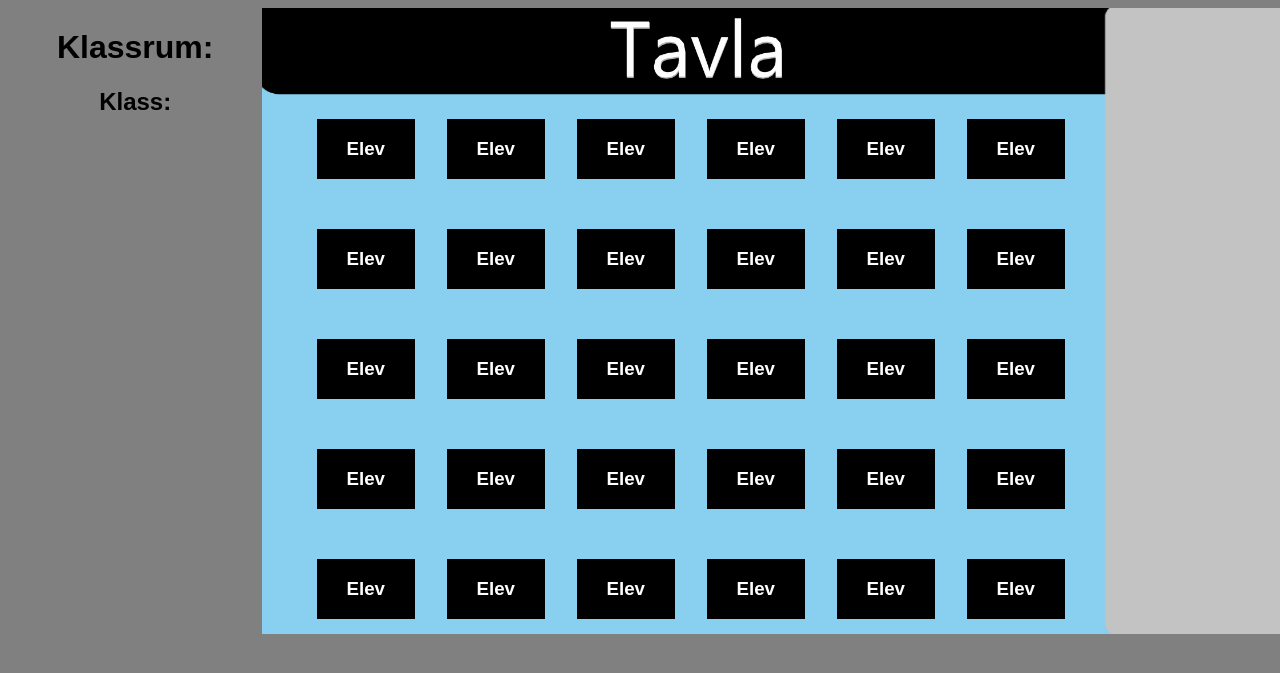
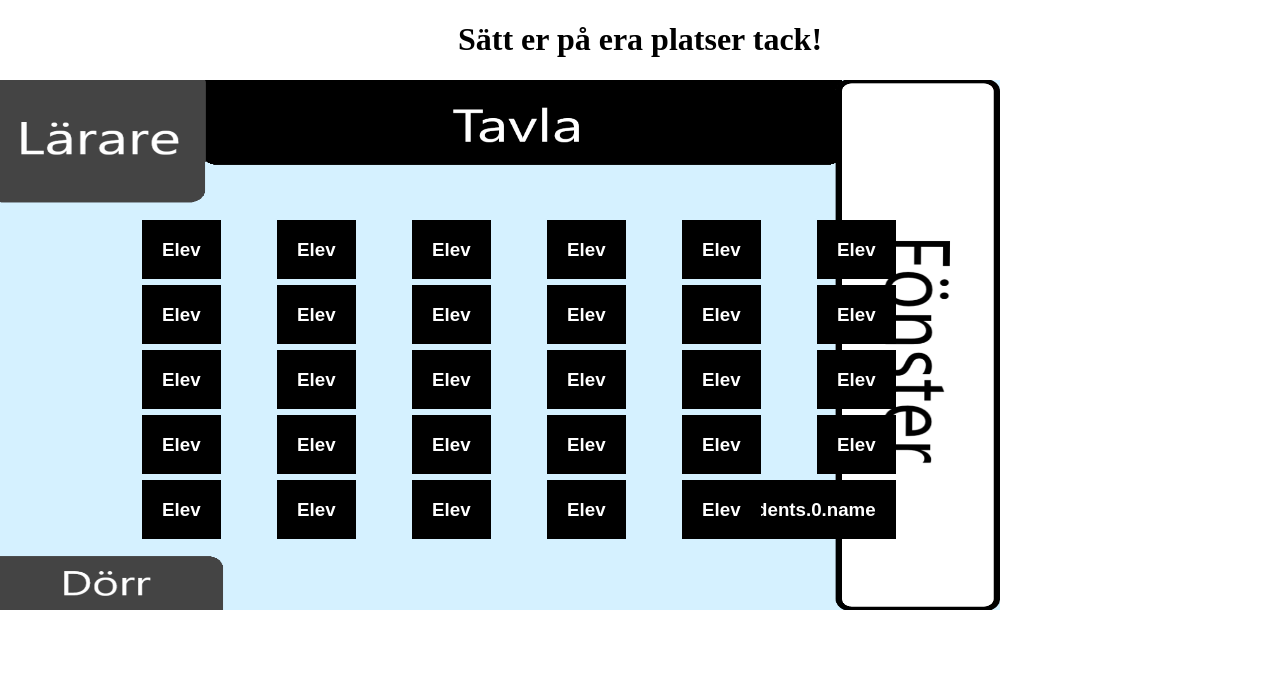
Before and after one commit to martarel/ClassroomSeatGenerator, a Django app: page /b12/1 in a window 1280 px wide. Shown: the top 673 px of the page. Run offline with Django 4.2, Linux system fonts and the light colour scheme; data comes from the database, SQL or seed files in the repository.

Commit message:
Update b12.html

```diff
--- a/classroom/templates/classroom/b12.html
+++ b/classroom/templates/classroom/b12.html
@@ -1,10 +1,10 @@
 {% load static %}<!DOCTYPE html>
 <html lang="en">
   <head>
-    <title>B12</title>
-
+    <meta charset="utf-8">
     <meta name="viewport" content="width=device-width, initial-scale=1" />
     <style>
+
       .container {
         position: absolute;
         font-family: Arial;
@@ -12,284 +12,292 @@
       }
       .block1 {
         position: absolute;
-        bottom: 15px;
-        right: 215px;
+        top: 400px;
+        left: 700px;
         background-color: black;
         color: white;
-        padding-left: 30px;
-        padding-right: 30px;
+        padding-left: 20px;
+        padding-right: 20px;
       }
       .block2 {
         position: absolute;
         bottom: 0px;
-        right: 130px;
+        right: 135px;
         background-color: black;
         color: white;
-        padding-left: 30px;
-        padding-right: 30px;
+        padding-left: 20px;
+        padding-right: 20px;
       }
       .block3 {
         position: absolute;
         bottom: 0px;
-        right: 130px;
+        right: 135px;
         background-color: black;
         color: white;
-        padding-left: 30px;
-        padding-right: 30px;
+        padding-left: 20px;
+        padding-right: 20px;
       }
       .block4 {
         position: absolute;
         bottom: 0px;
-        right: 130px;
+        right: 135px;
         background-color: black;
         color: white;
-        padding-left: 30px;
-        padding-right: 30px;
+        padding-left: 20px;
+        padding-right: 20px;
       }
       .block5 {
         position: absolute;
         bottom: 0px;
-        right: 130px;
+        right: 135px;
         background-color: black;
         color: white;
-        padding-left: 30px;
-        padding-right: 30px;
+        padding-left: 20px;
+        padding-right: 20px;
       }
       .block6 {
         position: absolute;
         bottom: 0px;
-        right: 130px;
+        right: 135px;
         background-color: black;
         color: white;
-        padding-left: 30px;
-        padding-right: 30px;
+        padding-left: 20px;
+        padding-right: 20px;
       }
       .block7 {
         position: absolute;
-        bottom: 110px;
-        right: -650px;
+        bottom:  65px;
+        right: -675px;
         background-color: black;
         color: white;
-        padding-left: 30px;
-        padding-right: 30px;
+        padding-left: 20px;
+        padding-right: 20px;
       }
       .block8 {
         position: absolute;
         bottom: 0px;
-        right: 130px;
+        right: 135px;
         background-color: black;
         color: white;
-        padding-left: 30px;
-        padding-right: 30px;
+        padding-left: 20px;
+        padding-right: 20px;
       }
       .block9 {
         position: absolute;
         bottom: 0px;
-        right: 130px;
+        right: 135px;
         background-color: black;
         color: white;
-        padding-left: 30px;
-        padding-right: 30px;
+        padding-left: 20px;
+        padding-right: 20px;
       }
       .block10 {
         position: absolute;
         bottom: 0px;
-        right: 130px;
+        right: 135px;
         background-color: black;
         color: white;
-        padding-left: 30px;
-        padding-right: 30px;
+        padding-left: 20px;
+        padding-right: 20px;
       }
       .block11 {
         position: absolute;
         bottom: 0px;
-        right: 130px;
+        right: 135px;
         background-color: black;
         color: white;
-        padding-left: 30px;
-        padding-right: 30px;
+        padding-left: 20px;
+        padding-right: 20px;
       }
       .block12 {
         position: absolute;
         bottom: 0px;
-        right: 130px;
+        right: 135px;
         background-color: black;
         color: white;
-        padding-left: 30px;
-        padding-right: 30px;
+        padding-left: 20px;
+        padding-right: 20px;
       }
       .block13 {
         position: absolute;
-        bottom: 110px;
-        right: -650px;
+        bottom:  65px;
+        right: -675px;
         background-color: black;
         color: white;
-        padding-left: 30px;
-        padding-right: 30px;
+        padding-left: 20px;
+        padding-right: 20px;
       }
       .block14 {
         position: absolute;
         bottom: 0px;
-        right: 130px;
+        right: 135px;
         background-color: black;
         color: white;
-        padding-left: 30px;
-        padding-right: 30px;
+        padding-left: 20px;
+        padding-right: 20px;
       }
       .block15 {
         position: absolute;
         bottom: 0px;
-        right: 130px;
+        right: 135px;
         background-color: black;
         color: white;
-        padding-left: 30px;
-        padding-right: 30px;
+        padding-left: 20px;
+        padding-right: 20px;
       }
       .block16 {
         position: absolute;
         bottom: 0px;
-        right: 130px;
+        right: 135px;
         background-color: black;
         color: white;
-        padding-left: 30px;
-        padding-right: 30px;
+        padding-left: 20px;
+        padding-right: 20px;
       }
       .block17 {
         position: absolute;
         bottom: 0px;
-        right: 130px;
+        right: 135px;
         background-color: black;
         color: white;
-        padding-left: 30px;
-        padding-right: 30px;
+        padding-left: 20px;
+        padding-right: 20px;
       }
       .block18 {
         position: absolute;
         bottom: 0px;
-        right: 130px;
+        right: 135px;
         background-color: black;
         color: white;
-        padding-left: 30px;
-        padding-right: 30px;
+        padding-left: 20px;
+        padding-right: 20px;
       }
       .block19 {
         position: absolute;
-        bottom: 110px;
-        right: -650px;
+        bottom:  65px;
+        right: -675px;
         background-color: black;
         color: white;
-        padding-left: 30px;
-        padding-right: 30px;
+        padding-left: 20px;
+        padding-right: 20px;
       }
       .block20 {
         position: absolute;
         bottom: 0px;
-        right: 130px;
+        right: 135px;
         background-color: black;
         color: white;
-        padding-left: 30px;
-        padding-right: 30px;
+        padding-left: 20px;
+        padding-right: 20px;
       }
       .block21 {
         position: absolute;
         bottom: 0px;
-        right: 130px;
+        right: 135px;
         background-color: black;
         color: white;
-        padding-left: 30px;
-        padding-right: 30px;
+        padding-left: 20px;
+        padding-right: 20px;
       }
       .block22 {
         position: absolute;
         bottom: 0px;
-        right: 130px;
+        right: 135px;
         background-color: black;
         color: white;
-        padding-left: 30px;
-        padding-right: 30px;
+        padding-left: 20px;
+        padding-right: 20px;
       }
       .block23 {
         position: absolute;
         bottom: 0px;
-        right: 130px;
+        right: 135px;
         background-color: black;
         color: white;
-        padding-left: 30px;
-        padding-right: 30px;
+        padding-left: 20px;
+        padding-right: 20px;
       }
       .block24 {
         position: absolute;
         bottom: 0px;
-        right: 130px;
+        right: 135px;
         background-color: black;
         color: white;
-        padding-left: 30px;
-        padding-right: 30px;
+        padding-left: 20px;
+        padding-right: 20px;
       }
       .block25 {
         position: absolute;
-        bottom: 110px;
-        right: -650px;
+        bottom:  65px;
+        right: -675px;
         background-color: black;
         color: white;
-        padding-left: 30px;
-        padding-right: 30px;
+        padding-left: 20px;
+        padding-right: 20px;
       }
       .block26 {
         position: absolute;
         bottom: 0px;
-        right: 130px;
+        right: 135px;
         background-color: black;
         color: white;
-        padding-left: 30px;
-        padding-right: 30px;
+        padding-left: 20px;
+        padding-right: 20px;
       }
       .block27 {
         position: absolute;
         bottom: 0px;
-        right: 130px;
+        right: 135px;
         background-color: black;
         color: white;
-        padding-left: 30px;
-        padding-right: 30px;
+        padding-left: 20px;
+        padding-right: 20px;
       }
       .block28 {
         position: absolute;
         bottom: 0px;
-        right: 130px;
+        right: 135px;
         background-color: black;
         color: white;
-        padding-left: 30px;
-        padding-right: 30px;
+        padding-left: 20px;
+        padding-right: 20px;
       }
       .block29 {
         position: absolute;
         bottom: 0px;
-        right: 130px;
+        right: 135px;
         background-color: black;
         color: white;
-        padding-left: 30px;
-        padding-right: 30px;
+        padding-left: 20px;
+        padding-right: 20px;
       }
       .block30 {
         position: absolute;
         bottom: 0px;
-        right: 130px;
+        right: 135px;
         background-color: black;
         color: white;
-        padding-left: 30px;
-        padding-right: 30px;
+        padding-left: 20px;
+        padding-right: 20px;
+      }
+      .imageposition{
+        position: absolute;
+        top: 80px;
+        left: 0px;
+        margin: 0;
       }
 
   </style>
   </head>
-  <body style = "background-color: grey;">
-<div class="container" class= "img">
-  <img src="{% static 'b12.png' %}" align="right" style="width: 80%"/>
-  <h1>Klassrum: </h1>
-  <h2>Klass: </h2>
-  <div class="block1">
-        <h3>Elev</h3>
+  <body>
+    <center><h1>Sätt er på era platser tack!</h1></center>
+    {% for s in students %}
+    {% endfor %}
+<img Class="imageposition" src="{% static 'UVC-version1.png' %}" width="1000" height="530">
+
+  <div class="container">
+    <div class="block1">
+      <h3>students.0.name</h3>
         <div class="block2">
           <h3>Elev</h3>
           <div class="block3">
@@ -348,6 +356,5 @@
                                                                 <h3>Elev</h3>
                                                                 <div class="block30">
                                                                   <h3>Elev</h3>
-
   </body>
 </html>
```
